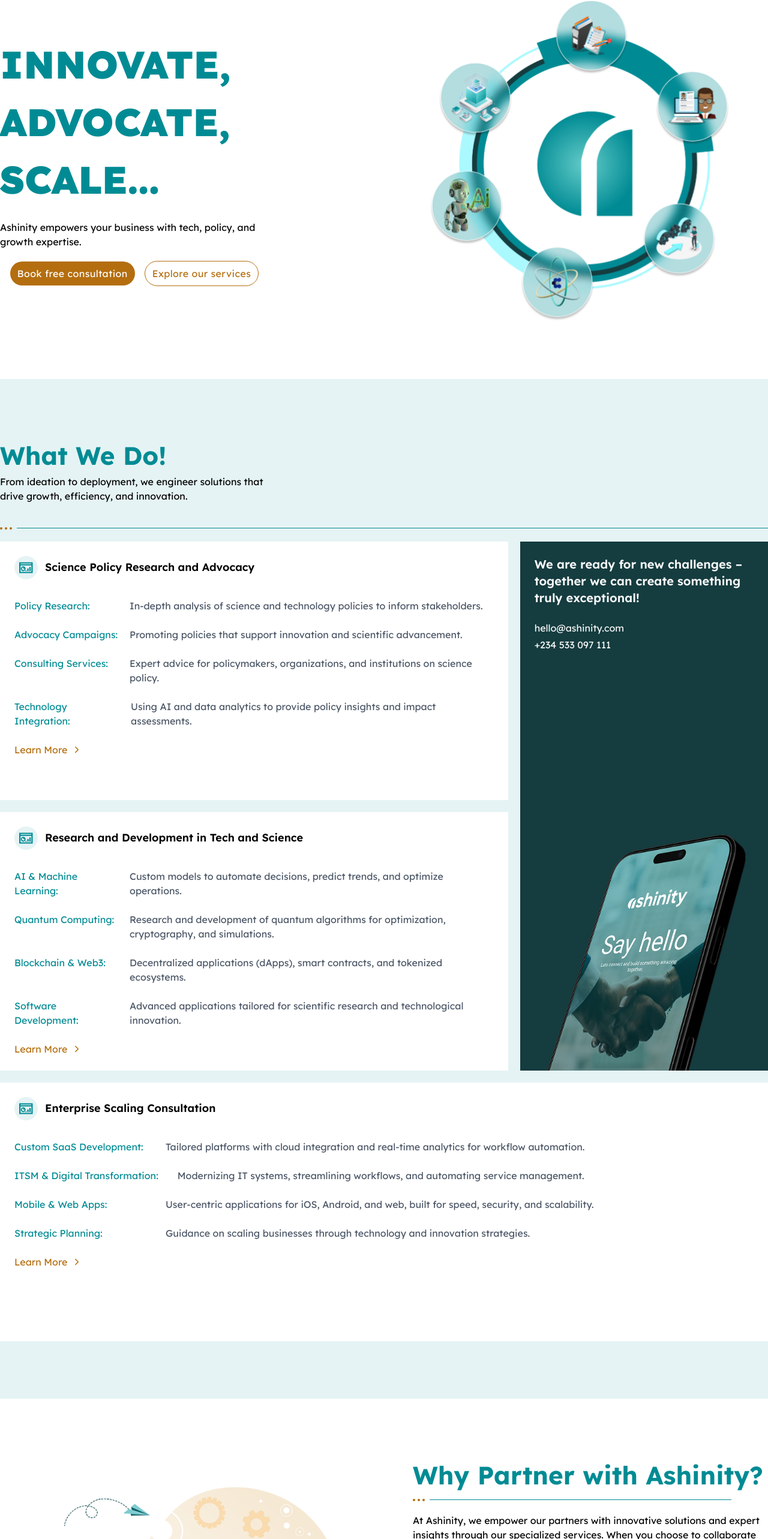
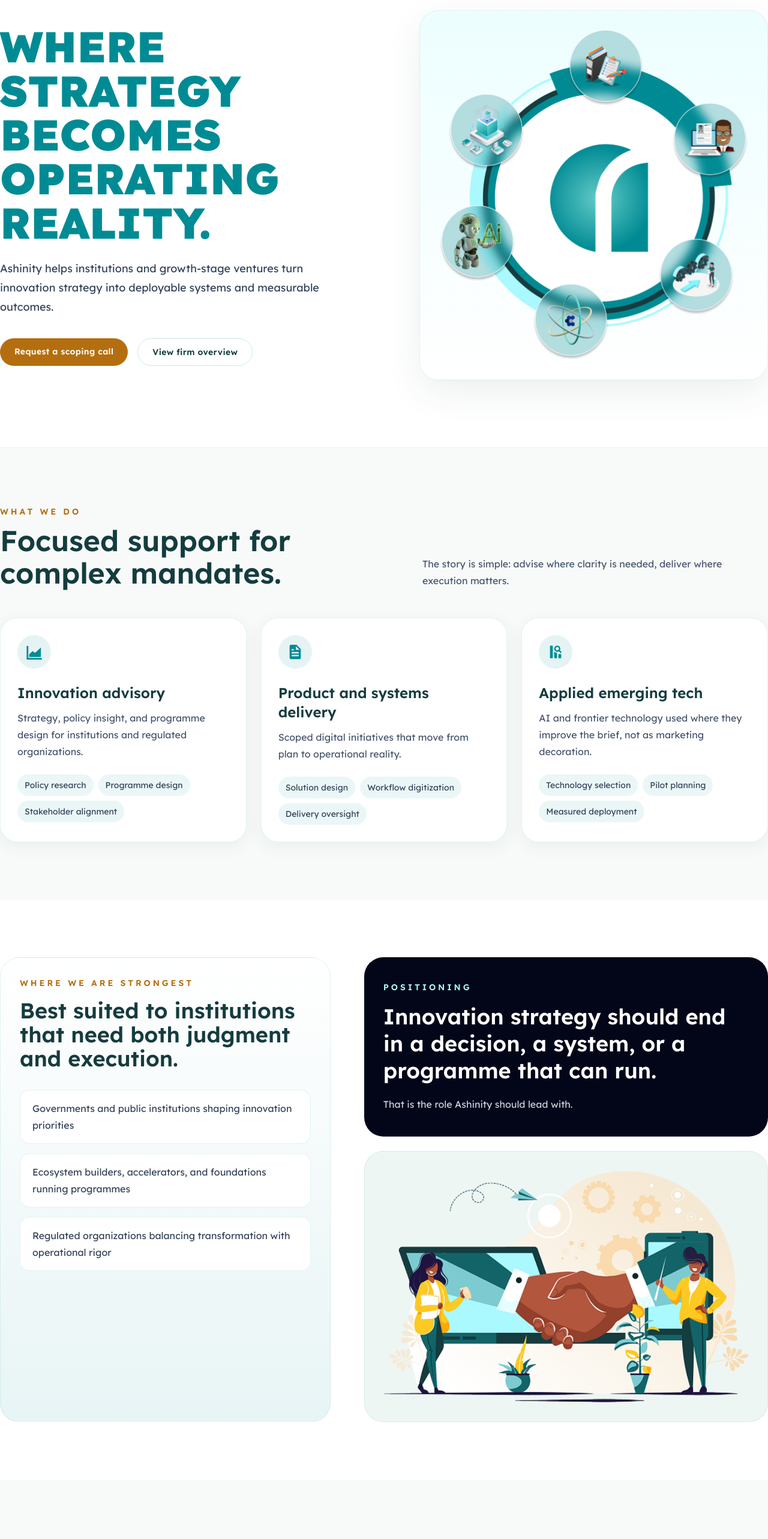
Before and after one commit to ashinitysynergytech/web, a Next.js app: page / in a window 1280 px wide. Shown: the part 208-2774 px from the top of the page at 60% size. Built offline with nearby package versions, Linux system fonts and the light colour scheme; a web font is replaced by a local one.

Commit message:
Refine landing page positioning

```diff
--- a/app/layout.tsx
+++ b/app/layout.tsx
@@ -3,7 +3,6 @@
 import "./globals.css";
 import Header from "@/components/Header";
 import Footer from "@/components/Footer";
-import Head from "next/head";
 
 const geistSans = Geist({
   variable: "--font-geist-sans",
@@ -16,6 +15,7 @@
 });
 
 export const metadata: Metadata = {
+  metadataBase: new URL("https://ashinity.com"),
   title: "Ashinity Synergy",
   description:
     "Empowering Your Business with Tech, Policy, and Growth Expertise",
@@ -48,12 +48,12 @@
 }>) {
   return (
     <html lang="en">
-      <Head>
+      <head>
         <link
           href="https://api.fontshare.com/v2/css?f[]=satoshi@500,700,900&display=swap"
           rel="stylesheet"
         />
-      </Head>
+      </head>
       <body
         className={`${geistSans.variable} ${geistMono.variable} antialiased`}
       >
--- a/app/page.tsx
+++ b/app/page.tsx
@@ -1,149 +1,274 @@
-// import Head from "next/head";
 import Image from "next/image";
-
-//images & icons
+import Link from "next/link";
 
 import heroImg from "../public/assets/images/testimage.svg";
-// import { BsThreeDots } from "react-icons/bs";
 import chartImg from "../public/assets/icons/chart.svg";
 import fileImg from "../public/assets/icons/file.svg";
 import dataImg from "../public/assets/icons/data.svg";
 import partnerImg from "../public/assets/images/ashinity-partner-image.png";
 
-//components
-import ServicesCard from "@/components/ServicesCard/ServicesCard";
-import CustomUnderline from "@/components/CustomUnderline";
 import ContactUs from "@/components/ContactUs";
 import RecentProjects from "@/components/RecentProjects";
-import TrustedByInnovators from "@/components/TrustedByInnovators";
 
-const patnerData = [
+const capabilities = [
   {
     icon: chartImg,
-    title: "Shape Your Industry with Science Policy Expertise",
+    title: "Innovation advisory",
     description:
-      "Science Policy Research and Advocacy: Expert insights and tech analysis for policy influence.",
+      "Strategy, policy insight, and programme design for institutions and regulated organizations.",
+    points: ["Policy research", "Programme design", "Stakeholder alignment"],
   },
   {
     icon: fileImg,
-    title: "Drive Progress with Cutting-Edge R&D",
+    title: "Product and systems delivery",
     description:
-      "Research and Development in Tech and Science: Cutting-edge tech and science innovations.",
+      "Scoped digital initiatives that move from plan to operational reality.",
+    points: ["Solution design", "Workflow digitization", "Delivery oversight"],
   },
   {
     icon: dataImg,
-    title: "Grow Smarter with Strategic Scaling Solutions",
+    title: "Applied emerging tech",
     description:
-      "Enterprise Scaling Consultation: Strategic tech solutions for business growth.",
+      "AI and frontier technology used where they improve the brief, not as marketing decoration.",
+    points: ["Technology selection", "Pilot planning", "Measured deployment"],
+  },
+];
+
+const clientFit = [
+  "Governments and public institutions shaping innovation priorities",
+  "Ecosystem builders, accelerators, and foundations running programmes",
+  "Regulated organizations balancing transformation with operational rigor",
+];
+
+const operatingModel = [
+  {
+    step: "01",
+    title: "Clarify the mandate",
+    description: "Define the decision, system, or programme that needs to move.",
+  },
+  {
+    step: "02",
+    title: "Build the right scope",
+    description: "Structure a focused advisory or delivery workstream.",
+  },
+  {
+    step: "03",
+    title: "Deliver usable outcomes",
+    description: "Leave the client with assets, systems, and next actions that stick.",
   },
 ];
 
 export default function Home() {
   return (
-    <>
-      <div>
-        <main>
-          <section className="py-24">
-            <div className="max-w-7xl mx-auto px-6 sm:px-8 md:px-10 lg:px-12 xl:px-0">
-              <div className="flex flex-col-reverse md:flex-row items-center justify-between gap-6">
-                <div className="w-full md:w-1/2">
-                  <div className="max-w-md flex flex-col text-center md:text-left items-center justify-center space-y-5">
-                    <h2 className="text-5xl lg:text-[64px] text-[var(--color-primary)] font-black uppercase leading-normal">
-                      Innovate, Advocate, Scale...
-                    </h2>
-                    <p className="text-base font-normal">
-                      Ashinity empowers your business with tech, policy, and
-                      growth expertise.
+    <main className="bg-[#f7faf9]">
+      <section className="border-b border-[var(--color-primary)]/10 bg-white">
+        <div className="max-w-7xl mx-auto px-6 py-20 sm:px-8 md:px-10 lg:px-12 lg:py-28 xl:px-0">
+          <div className="grid items-center gap-14 lg:grid-cols-[1.05fr_0.95fr]">
+            <div className="max-w-2xl">
+              <h1 className="text-5xl font-black uppercase leading-[1.02] text-[var(--color-primary)] lg:text-[72px]">
+                Where strategy becomes operating reality.
+              </h1>
+              <p className="mt-6 max-w-xl text-lg leading-8 text-slate-700">
+                Ashinity helps institutions and growth-stage ventures turn
+                innovation strategy into deployable systems and measurable
+                outcomes.
               </p>
-                    <div className="flex items-center gap-4">
-                      <button className="px-3 py-2 rounded-full bg-[var(--btn-color)] hover:bg- text-white tracking-wide">
-                        Book free consultation
-                      </button>
-                      <button className="px-3 py-2 rounded-full border border-[var(--btn-color)] text-[var(--btn-color)] tracking-wide">
-                        Explore our services
-                      </button>
+              <div className="mt-9 flex flex-col gap-4 sm:flex-row">
+                <Link
+                  href="#contact"
+                  className="rounded-full bg-[var(--btn-color)] px-6 py-3 text-sm font-semibold tracking-wide text-white transition hover:opacity-90"
+                >
+                  Request a scoping call
+                </Link>
+                <Link
+                  href="/about-us"
+                  className="rounded-full border border-[var(--color-primary)]/20 px-6 py-3 text-sm font-semibold tracking-wide text-[var(--color-secondary)] transition hover:border-[var(--btn-color)] hover:text-[var(--btn-color)]"
+                >
+                  View firm overview
+                </Link>
               </div>
             </div>
-                </div>
-                <div className="w-full md:w-1/2 flex items-center justify-center">
+
+            <div className="rounded-[32px] border border-[var(--color-primary)]/10 bg-[linear-gradient(180deg,rgba(170,249,255,0.22),rgba(255,255,255,1))] p-8 shadow-[0_20px_60px_rgba(21,60,63,0.08)]">
               <Image
                 src={heroImg}
-                    width={500}
-                    height={500}
-                    alt="Ahsinity"
+                width={560}
+                height={560}
+                priority
+                alt="Ashinity consulting illustration"
+                className="h-auto w-full"
               />
             </div>
           </div>
         </div>
       </section>
-          <section className="py-24 bg-[var(--color-primary)]/10">
+
+      <section className="py-20 lg:py-24">
         <div className="max-w-7xl mx-auto px-6 sm:px-8 md:px-10 lg:px-12 xl:px-0">
-              <h3 className="text-[42px] font-bold text-[var(--color-primary)]">
-                What We Do!
+          <div className="flex flex-col gap-4 lg:flex-row lg:items-end lg:justify-between">
+            <div className="max-w-2xl">
+              <p className="text-sm font-semibold uppercase tracking-[0.28em] text-[var(--btn-color)]">
+                What we do
+              </p>
+              <h2 className="mt-3 text-4xl font-semibold text-[var(--color-secondary)] lg:text-[48px]">
+                Focused support for complex mandates.
+              </h2>
+            </div>
+            <p className="max-w-xl text-base leading-7 text-slate-600">
+              The story is simple: advise where clarity is needed, deliver
+              where execution matters.
+            </p>
+          </div>
+
+          <div className="mt-12 grid gap-6 lg:grid-cols-3">
+            {capabilities.map((item) => (
+              <article
+                key={item.title}
+                className="rounded-[28px] border border-[var(--color-primary)]/10 bg-white p-7 shadow-[0_8px_30px_rgba(21,60,63,0.06)]"
+              >
+                <div className="flex h-14 w-14 items-center justify-center rounded-full bg-[var(--color-primary)]/10">
+                  <Image
+                    src={item.icon}
+                    alt=""
+                    width={28}
+                    height={28}
+                    className="h-auto w-7"
+                  />
+                </div>
+                <h3 className="mt-6 text-2xl font-semibold text-[var(--color-secondary)]">
+                  {item.title}
                 </h3>
-              <p className="max-w-md text-base mb-10">
-                From ideation to deployment, we engineer solutions that drive
-                growth, efficiency, and innovation.
+                <p className="mt-3 text-base leading-7 text-slate-600">
+                  {item.description}
                 </p>
-              <CustomUnderline />
-              <div>
-                <ServicesCard />
+                <div className="mt-6 flex flex-wrap gap-2">
+                  {item.points.map((point) => (
+                    <span
+                      key={point}
+                      className="rounded-full bg-[var(--color-primary)]/8 px-3 py-2 text-sm text-slate-700"
+                    >
+                      {point}
+                    </span>
+                  ))}
+                </div>
+              </article>
+            ))}
           </div>
         </div>
       </section>
-          <section className="py-24">
-            <div className="max-w-7xl mx-auto px-6 sm:px-8 md:px-10 lg:px-12 xl:px-0">
-              <div className="flex flex-col lg:flex-row items-center gap-24">
-                <div className="w-full lg:w-1/2">
-                  <Image src={partnerImg} alt="" className="w-full h-auto" />
+
+      <section className="bg-white py-20 lg:py-24">
+        <div className="max-w-7xl mx-auto grid gap-14 px-6 sm:px-8 md:px-10 lg:grid-cols-[0.9fr_1.1fr] lg:px-12 xl:px-0">
+          <div className="rounded-[32px] border border-[var(--color-primary)]/10 bg-[linear-gradient(180deg,rgba(255,255,255,1),rgba(229,243,244,0.9))] p-8">
+            <p className="text-sm font-semibold uppercase tracking-[0.28em] text-[var(--btn-color)]">
+              Where we are strongest
+            </p>
+            <h2 className="mt-4 text-4xl font-semibold text-[var(--color-secondary)]">
+              Best suited to institutions that need both judgment and execution.
+            </h2>
+            <div className="mt-8 space-y-4">
+              {clientFit.map((item) => (
+                <div
+                  key={item}
+                  className="rounded-2xl border border-[var(--color-primary)]/10 bg-white px-5 py-4 text-base leading-7 text-slate-700"
+                >
+                  {item}
                 </div>
-                <div className="w-full lg:w-1/2">
-                  <h3 className="text-[42px] font-bold text-[var(--color-primary)]">
-                    Why Partner with Ashinity?
-                  </h3>
-                  <CustomUnderline className="w-[85%]" />
-                  <p className="text-base mb-3">
-                    At Ashinity, we empower our partners with innovative
-                    solutions and expert insights through our specialized
-                    services. When you choose to collaborate with us, you gain a
-                    dedicated ally committed to fueling your success. Here’s why
-                    partnering with Ashinity is the smart choice:
+              ))}
+            </div>
+          </div>
+
+          <div className="grid gap-6 lg:grid-rows-[auto_1fr]">
+            <div className="rounded-[32px] bg-slate-950 px-8 py-10 text-white">
+              <p className="text-sm font-semibold uppercase tracking-[0.28em] text-[var(--accent-s)]">
+                Positioning
               </p>
-                  <div>
-                    <ul className="space-y-6">
-                      {patnerData.map((item, index) => {
-                        return (
-                          <li
-                            key={index + 1}
-                            className="flex items-center gap-6"
-                          >
-                            <div className="w-12 h-12 aspect-square p-2 bg-[var(--color-primary)]/10  rounded-full flex items-center justify-center">
+              <h2 className="mt-4 text-4xl font-semibold leading-tight">
+                Innovation strategy should end in a decision, a system, or a
+                programme that can run.
+              </h2>
+              <p className="mt-5 max-w-2xl text-base leading-7 text-slate-300">
+                That is the role Ashinity should lead with.
+              </p>
+            </div>
+
+            <div className="overflow-hidden rounded-[32px] border border-[var(--color-primary)]/10 bg-[#eef6f4] p-8">
               <Image
-                                src={item.icon}
-                                alt=""
-                                className="w-6 h-6 aspect-square"
+                src={partnerImg}
+                alt="Ashinity collaboration illustration"
+                className="h-auto w-full"
               />
-                            </div>
-                            <div>
-                              <h4 className="text-xl font-bold">
-                                {item.title}
-                              </h4>
-                              <p className="text-base">{item.description}</p>
-                            </div>
-                          </li>
-                        );
-                      })}
-                    </ul>
-                  </div>
             </div>
           </div>
         </div>
       </section>
-          <TrustedByInnovators />
+
+      <section className="py-20 lg:py-24">
+        <div className="max-w-7xl mx-auto px-6 sm:px-8 md:px-10 lg:px-12 xl:px-0">
+          <div className="flex flex-col gap-4 lg:flex-row lg:items-end lg:justify-between">
+            <div className="max-w-2xl">
+              <p className="text-sm font-semibold uppercase tracking-[0.28em] text-[var(--btn-color)]">
+                How we work
+              </p>
+              <h2 className="mt-3 text-4xl font-semibold text-[var(--color-secondary)] lg:text-[48px]">
+                A tighter path from brief to outcome.
+              </h2>
+            </div>
+            <p className="max-w-lg text-base leading-7 text-slate-600">
+              Small firms win when the scope is clear, the team is senior, and
+              the client knows what happens next.
+            </p>
+          </div>
+
+          <div className="mt-12 grid gap-6 lg:grid-cols-3">
+            {operatingModel.map((item) => (
+              <article
+                key={item.step}
+                className="rounded-[28px] border border-[var(--color-primary)]/10 bg-white p-7 shadow-[0_8px_30px_rgba(21,60,63,0.05)]"
+              >
+                <p className="text-sm font-semibold uppercase tracking-[0.28em] text-[var(--btn-color)]">
+                  {item.step}
+                </p>
+                <h3 className="mt-4 text-2xl font-semibold text-[var(--color-secondary)]">
+                  {item.title}
+                </h3>
+                <p className="mt-4 text-base leading-7 text-slate-600">
+                  {item.description}
+                </p>
+              </article>
+            ))}
+          </div>
+        </div>
+      </section>
+
+      <section className="border-y border-[var(--color-primary)]/10 bg-white py-16">
+        <div className="max-w-7xl mx-auto px-6 sm:px-8 md:px-10 lg:px-12 xl:px-0">
+          <div className="grid gap-8 lg:grid-cols-[1fr_auto] lg:items-center">
+            <div className="max-w-3xl">
+              <p className="text-sm font-semibold uppercase tracking-[0.28em] text-[var(--btn-color)]">
+                Core line
+              </p>
+              <h2 className="mt-3 text-3xl font-semibold leading-tight text-[var(--color-secondary)] lg:text-4xl">
+                Ashinity helps institutions and growth-stage ventures turn
+                innovation strategy into deployable systems and measurable
+                outcomes.
+              </h2>
+            </div>
+            <Link
+              href="#contact"
+              className="inline-flex rounded-full border border-[var(--color-primary)]/15 px-6 py-3 text-sm font-semibold tracking-wide text-[var(--color-secondary)] transition hover:border-[var(--btn-color)] hover:text-[var(--btn-color)]"
+            >
+              Start a conversation
+            </Link>
+          </div>
+        </div>
+      </section>
+
       <RecentProjects />
+
+      <div id="contact">
         <ContactUs />
+      </div>
     </main>
-      </div>
-    </>
   );
 }
--- a/components/ContactUs.tsx
+++ b/components/ContactUs.tsx
@@ -29,11 +29,15 @@
           <div className="hidden lg:block w-[40%]" />
           <div className="w-full lg:w-[60%]">
             <h3 className="text-[42px] font-bold text-[var(--color-primary)]">
-              Let’s talk
+              Discuss your innovation mandate
             </h3>
             <p className="flex flex-col text-[var(--text-white)] mb-6">
-              <span>Are you in need of an experienced tech team?</span>
-              <span>Let&apos;s have a conversation.</span>
+              <span>
+                Planning a programme, platform, or systems intervention?
+              </span>
+              <span>
+                Share the brief and Ashinity can scope the right starting point.
+              </span>
             </p>
             <div>
               <form
@@ -41,33 +45,33 @@
                 className="text-sm text-[var(--text-white)] lg:w-96 space-y-2"
               >
                 <div className="w-full flex flex-col lg:flex-row lg:items-center gap-2 lg:gap-0">
-                  Hey, my name is
+                  My name is
                   <TextInput
                     placeholder="your name"
                     className="w-full sm:w-lg lg:w-28 lg:mx-2"
                   />
-                  and i am looking for
+                  and I need help with
                 </div>
                 <div>
                   <TextArea
-                    placeholder="your message"
+                    placeholder="your programme, policy, or delivery brief"
                     className="w-full sm:w-lg lg:w-96 h-42 lg:h-fit"
                   />
                 </div>
                 <div className="w-full flex flex-col lg:flex-row lg:items-center gap-2 lg:gap-0">
-                  here&apos;s my email
+                  My email is
                   <TextInput
                     placeholder="your email"
                     className="w-full sm:w-lg lg:w-28 lg:mx-2"
                   />
-                  and my phone no
+                  and my phone number is
                 </div>
                 <TextInput
                   placeholder="your phone"
                   className="w-full sm:w-lg lg:w-28"
                 />
                 <button className="px-4 py-2 bg-[var(--btn-color)] text-white rounded-full mt-6 lg:mt-0">
-                  Submit
+                  Request a scoping call
                 </button>
               </form>
             </div>
--- a/package.json
+++ b/package.json
@@ -14,7 +14,7 @@
     "embla-carousel": "^8.6.0",
     "embla-carousel-react": "^8.6.0",
     "lucide-react": "^0.510.0",
-    "next": "15.3.1",
+    "next": "^15.5.12",
     "react": "^19.0.0",
     "react-dom": "^19.0.0",
     "react-icons": "^5.5.0",
@@ -27,7 +27,7 @@
     "@types/react": "^19",
     "@types/react-dom": "^19",
     "eslint": "^9",
-    "eslint-config-next": "15.3.1",
+    "eslint-config-next": "^15.5.12",
     "tailwindcss": "^4",
     "typescript": "^5"
   }
```
Also changed, not shown: 1 other file (tests, documents, lock files or other folders). Lines whose indentation alone changed are shown as unchanged.
